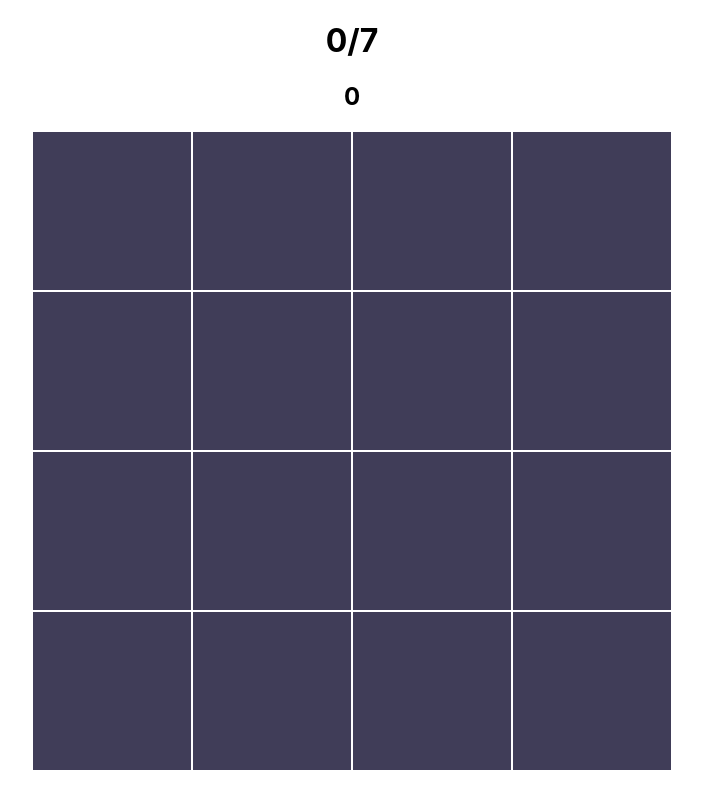
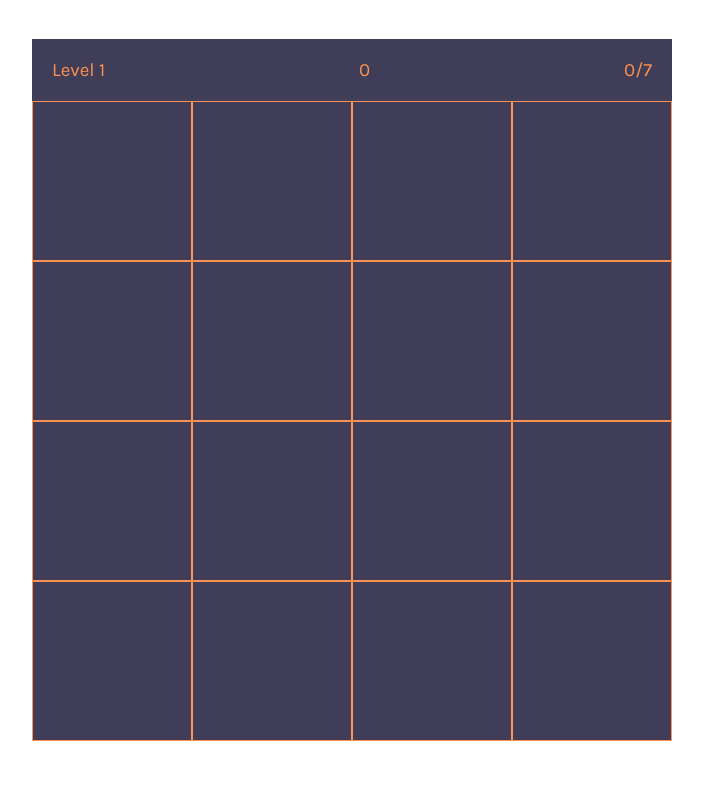
Before and after one commit to soleilyasmina/memoreyes, a React (Create React App) app: page / in a window 1280 px wide. Shown: the whole page, without its empty margins (288-991 px from the left). Built offline with nearby package versions, Linux system fonts and the light colour scheme.

Commit message:
improve color palette

```diff
--- a/public/index.html
+++ b/public/index.html
@@ -7,8 +7,8 @@
     <meta name="theme-color" content="#000000" />
     <meta
       name="description"
-      content="Web site created using create-react-app"
-    />
+      content="A simple, addictive memory game."
+      />
     <link rel="apple-touch-icon" href="%PUBLIC_URL%/logo192.png" />
     <!--
       manifest.json provides metadata used when your web app is installed on a
@@ -24,7 +24,8 @@
       work correctly both with client-side routing and a non-root public URL.
       Learn how to configure a non-root public URL by running `npm run build`.
     -->
-    <title>React App</title>
+    <link href="https://fonts.googleapis.com/css2?family=Karla:wght@400;700&display=swap" rel="stylesheet">
+    <title>Memoreyes</title>
   </head>
   <body>
     <noscript>You need to enable JavaScript to run this app.</noscript>
@@ -39,5 +40,5 @@
       To begin the development, run `npm start` or `yarn start`.
       To create a production bundle, use `npm run build` or `yarn build`.
     -->
-  </body>
+      </body>
 </html>
--- a/src/App.css
+++ b/src/App.css
@@ -1,14 +1,30 @@
-@keyframes load {
-  0% {
-    opacity: 0;
-  }
-  100% {
-    opacity: 1;
-  }
+.App {
+  display: flex;
+  flex-direction: column;
+  justify-content: center;
+  align-items: center;
+  height: 100vh;
 }
 
-h1, h2 {
+.stats {
+  display: flex;
+  flex-direction: row;
+  justify-content: space-between;
+  width: 80vmin;
+  margin: 0 auto;
+  background: #403D58;
+}
+
+h1, h3 {
   text-align: center;
+  margin: 0;
+  padding: 20px;
+  font-family: 'Karla', sans-serif;
+  font-weight: 400;
+}
+
+h3 {
+  color: #FF934F;
 }
 
 .game-over {
@@ -42,13 +58,13 @@ h1, h2 {
   display: grid;
   width: 80vmin;
   height: 80vmin;
-  margin: 20px auto;
+  margin: 0 auto 20px;
   transition: all 0.2s;
 }
 
 .piece {
   box-sizing: border-box;
-  border: 1px solid white;
+  border: 1px solid #FF934F;
   transition: all 0.2s;
 }
 
--- a/src/App.js
+++ b/src/App.js
@@ -122,10 +122,13 @@ function App() {
       <div className={`game-over ${loss ? "visible" : "invisible"}`}>
         <h1>GAME OVER</h1>
       </div>
-      <h1>
-        {guesses.current}/{guesses.total}
-      </h1>
-      <h2>{score}</h2>
+      <div className="stats">
+        <h3>Level {level}</h3>
+        <h3>{score}</h3>
+        <h3>
+          {guesses.current}/{guesses.total}
+        </h3>
+      </div>
       <div className="board" style={boardSize}>
         {boardGuess.map((row, i) =>
           row.map((col, j) => (
```
